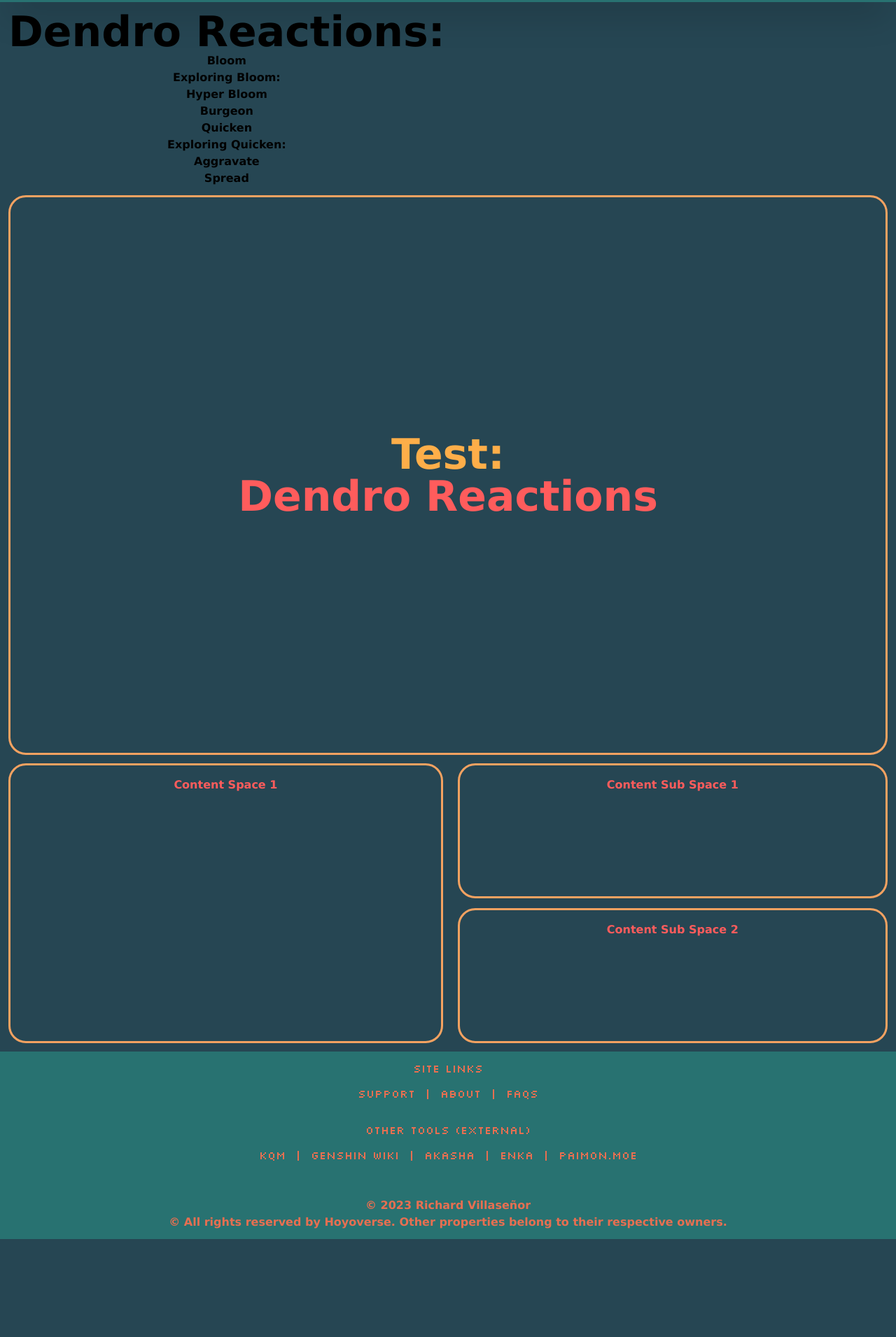
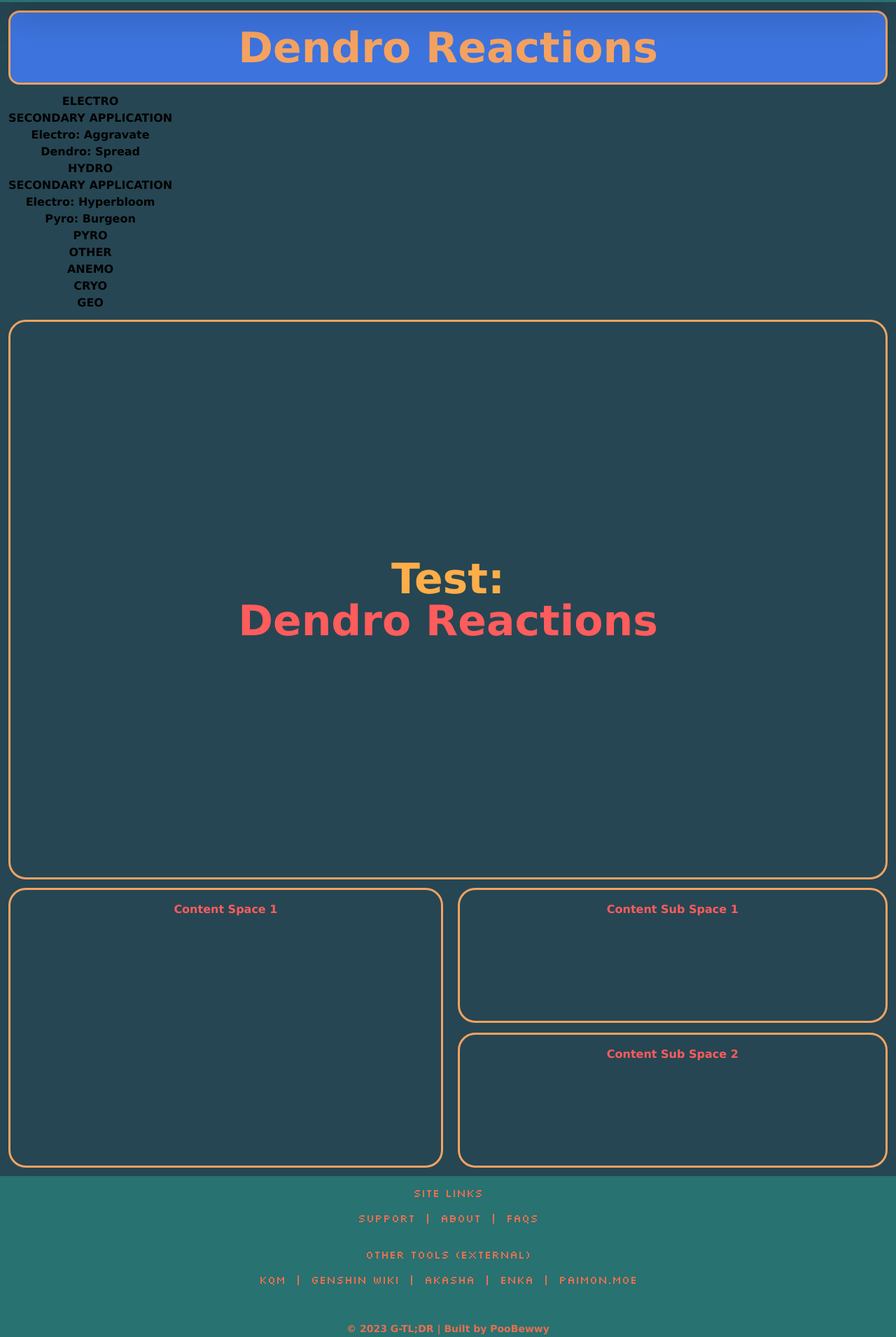
Before and after one commit to rcvillasenor/gtldr_v1, a React (Vite) app: page /gtldr_v1/guides/dendro in a window 1280 px wide. Shown: the part 45-1956 px from the top of the page at 70% size. Before the commit the page ends 1816 px from the top, so only its background shows below. Built offline with nearby package versions, Linux system fonts and the light colour scheme.

Commit message:
update: content

```diff
--- a/src/www/modules/General/Components/Footer.jsx
+++ b/src/www/modules/General/Components/Footer.jsx
@@ -1,4 +1,5 @@
 import TopNavLinks from "./TopNavLinks";
+import { Link } from "react-router-dom";
 
 export default function Footer() {
   return (
@@ -49,9 +50,17 @@ export default function Footer() {
         </div>
       </div>
 
-      <div className="text-center my-3">
-        © 2023 Richard Villaseñor <br />© All rights reserved by Hoyoverse.
-        Other properties belong to their respective owners.
+      <div className="text-center text-sm my-3">
+        © 2023 G-TL;DR | Built by{" "}
+        <Link
+          to="https://github.com/rcvillasenor"
+          target="_blank"
+          className="hover:text-palette4"
+        >
+          PooBewwy
+        </Link>
+        <br />© All rights reserved by Hoyoverse. Other properties belong to
+        their respective owners.
       </div>
     </div>
   );
--- a/src/www/modules/General/Components/Header.jsx
+++ b/src/www/modules/General/Components/Header.jsx
@@ -1,9 +1,7 @@
-
-
-export default function Header({name}) {
-    return(
-        <h1 className="my-3 mx-3 text-6xl">
-            {name}
-        </h1>
-    );
+export default function Header({ name }) {
+  return (
+    <h1 className="text-palette5 bg-palette8 my-3 mx-3 py-5 px-3 text-6xl text-center border-3 border-solid border-palette5 rounded-2xl">
+      {name}
+    </h1>
+  );
 }
--- a/src/www/modules/Guides/Dendro.jsx
+++ b/src/www/modules/Guides/Dendro.jsx
@@ -1,32 +1,43 @@
 import TopNav from "../General/Components/TopNav";
 import TestText from "../General/Components/TestText";
 import Footer from "../General/Components/Footer";
+import Header from "../General/Components/Header";
 
 export default function Dendro() {
   return (
     <>
       <TopNav />
+      <Header name="Dendro Reactions" />
       <div className="my-3 mx-3 w-max">
-        <h1 className="text-6xl text-center">Dendro Reactions:</h1>
         <p className="text-center">
-          <ul>
-            <li>Bloom</li>
-            <p>
-              Exploring Bloom:
-              <ul>
-                <li>Hyper Bloom</li>
-                <li>Burgeon</li>
-              </ul>
-            </p>
-            <li>Quicken</li>
-            <p>
-              Exploring Quicken:
-              <ul>
-                <li>Aggravate</li>
-                <li>Spread</li>
-              </ul>
-            </p>
-          </ul>
+          <div>
+            <h1>ELECTRO</h1>
+            <div>
+              <h2>SECONDARY APPLICATION</h2>
+              <div>Electro: Aggravate</div>
+              <div>Dendro: Spread</div>
+            </div>
+          </div>
+          <div>
+            <h1>HYDRO</h1>
+            <div>
+              <h2>SECONDARY APPLICATION</h2>
+              <div>Electro: Hyperbloom</div>
+              <div>Pyro: Burgeon</div>
+            </div>
+          </div>
+          <div>
+            <h1>PYRO</h1>
+            <div></div>
+            <div></div>
+            <div></div>
+          </div>
+          <div>
+            <h1>OTHER</h1>
+            <div>ANEMO</div>
+            <div>CRYO</div>
+            <div>GEO</div>
+          </div>
         </p>
       </div>
       <TestText name="Dendro Reactions" />
--- a/tailwind.config.js
+++ b/tailwind.config.js
@@ -9,6 +9,9 @@ module.exports = {
       palette4: "#E9C46A",
       palette5: "#F4A261",
       palette6: "#E76F51",
+      palette7: "#57BEE6",
+      palette8: "#3D73DD",
+      palette9: "#FF5C5C",
       white: "#F3F2ED"
     },
     borderWidth: {
```
Also changed, not shown: src/www/modules/Guides/Components/InfoCard.jsx (added, +8 -0 lines), 1 other file (tests, documents, lock files or other folders).
